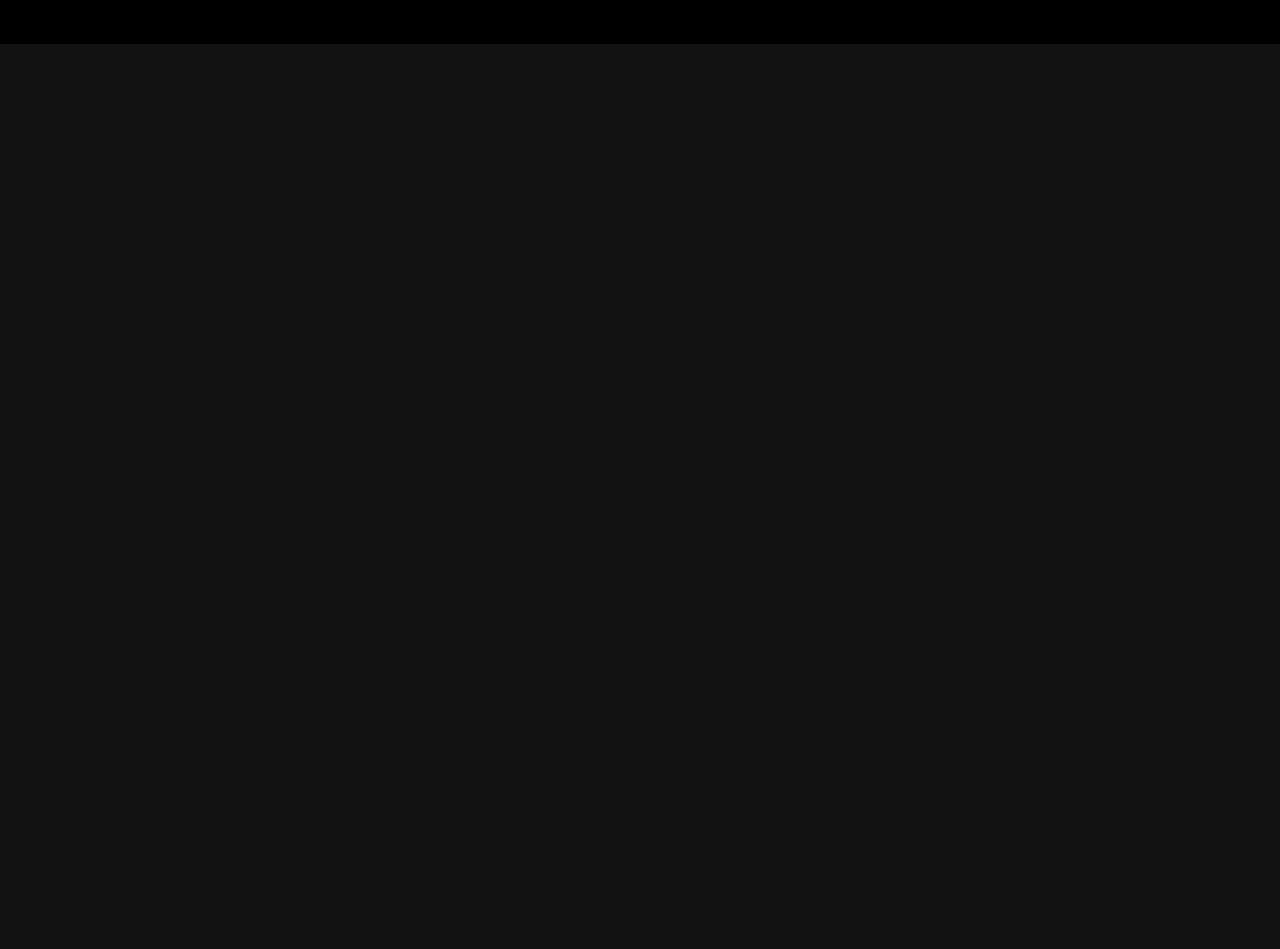
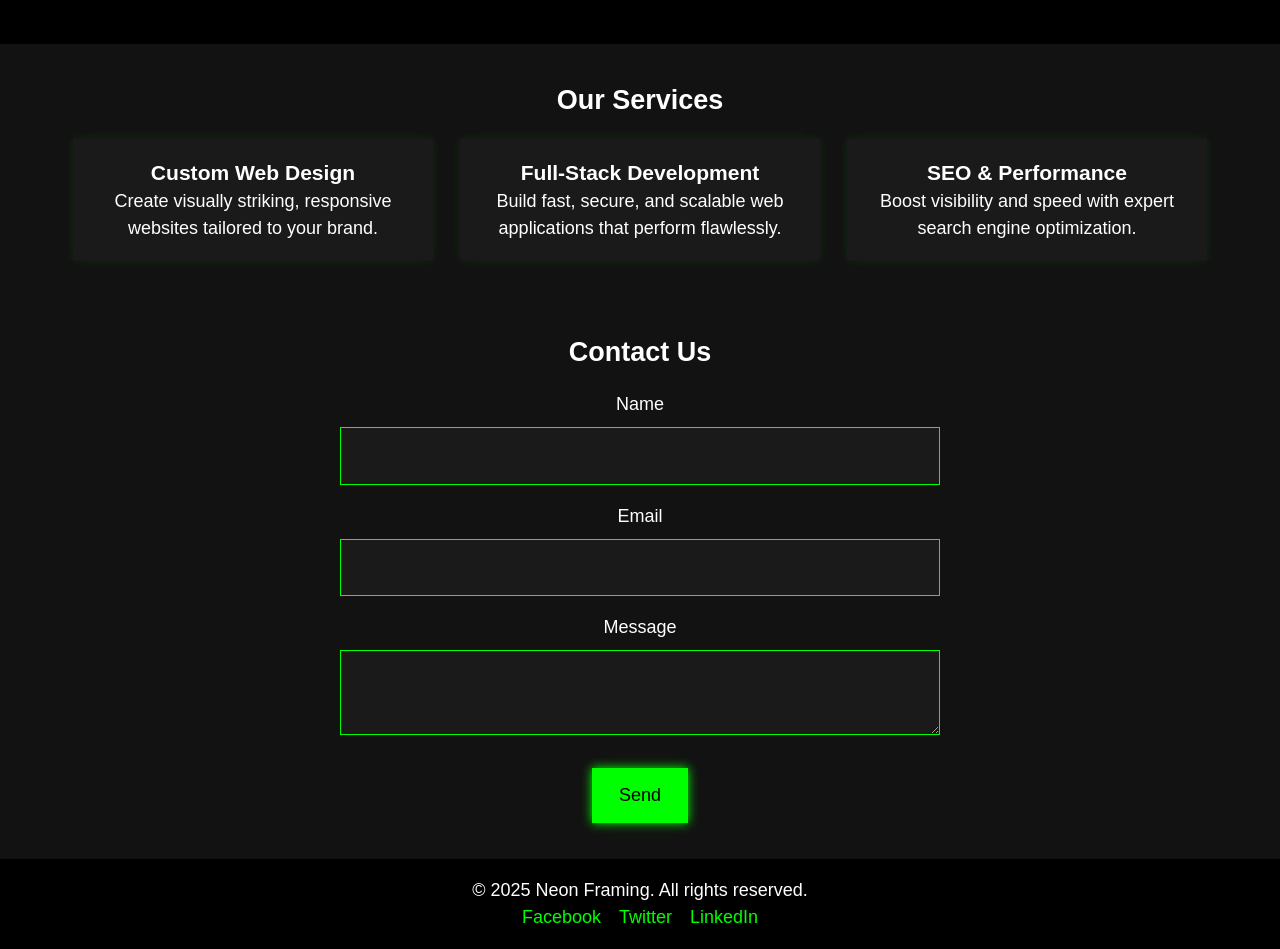
Before and after one commit to amadeus-aleksei/neon-framing-frontend, a React (Vite) app: page / in a window 1280 px wide. Shown: the part 420-1369 px from the top of the page. Before the commit the page ends 800 px from the top, so only its background shows below. Built offline with nearby package versions, Linux system fonts and the light colour scheme.

Commit message:
Add Services and Contact sections

```diff
--- a/src/App.jsx
+++ b/src/App.jsx
@@ -1,5 +1,8 @@
+import Footer from './components/common/Footer'
 import Header from './components/common/Header'
+import Contact from './components/sections/Contact'
 import Hero from './components/sections/Hero'
+import Services from './components/sections/Services'
 import './styles/styles.scss'
 
 function App() {
@@ -7,6 +10,9 @@ function App() {
     <div className='App'>
       <Header />
       <Hero />
+      <Services />
+      <Contact />
+      <Footer />
     </div>
   )
 }
--- /dev/null
+++ b/src/components/common/Footer.jsx
@@ -0,0 +1,15 @@
+    // Footer Component
+    function Footer() {
+      return (
+        <footer>
+          <p>&copy; 2025 Neon Framing. All rights reserved.</p>
+          <div className="social-links">
+            <a href="#">Facebook</a>
+            <a href="#">Twitter</a>
+            <a href="#">LinkedIn</a>
+          </div>
+        </footer>
+      );
+    }
+
+    export default Footer
--- /dev/null
+++ b/src/components/sections/Contact.jsx
@@ -0,0 +1,19 @@
+    // Contact Component
+    function Contact() {
+      return (
+        <section id="contact" className="contact">
+          <h2>Contact Us</h2>
+          <form>
+            <label htmlFor="name">Name</label>
+            <input type="text" id="name" name="name" />
+            <label htmlFor="email">Email</label>
+            <input type="email" id="email" name="email" />
+            <label htmlFor="message">Message</label>
+            <textarea id="message" name="message"></textarea>
+            <button type="button">Send</button>
+          </form>
+        </section>
+      );
+    }
+
+    export default Contact
--- a/src/components/sections/Hero.jsx
+++ b/src/components/sections/Hero.jsx
@@ -2,8 +2,8 @@
 const Hero = () => {
   return (
     <section className="hero">
-      <h1>Bring Your Vision to Life</h1>
-      <p>We design and develop stunning websites that captivate your audience.</p>
+      <h1>Bring Your Digital Vision to Life</h1>
+      <p>Craft stunning, user-focused websites that engage, convert, and grow your brand</p>
       <button>Get Started</button>
     </section>
   );
--- /dev/null
+++ b/src/components/sections/Services.jsx
@@ -0,0 +1,24 @@
+// Services Component
+const Services = () => {
+  return (
+    <section id="services" className="services">
+      <h2>Our Services</h2>
+      <div className="service-list">
+        <div className="service-card">
+          <h3>Custom Web Design</h3>
+          <p>Create visually striking, responsive websites tailored to your brand.</p>
+        </div>
+        <div className="service-card">
+          <h3>Full-Stack Development</h3>
+          <p>Build fast, secure, and scalable web applications that perform flawlessly.</p>
+        </div>
+        <div className="service-card">
+          <h3>SEO & Performance</h3>
+          <p>Boost visibility and speed with expert search engine optimization.</p>
+        </div>
+      </div>
+    </section>
+  );
+}
+
+export default Services
--- a/src/styles/styles.scss
+++ b/src/styles/styles.scss
@@ -1,3 +1,4 @@
+// styles.scss
 @use "reset";
 
 body {
@@ -8,7 +9,6 @@ body {
   padding: 0;
 }
 
-/* Header Styles */
 .header {
   background-color: #000;
   padding: 1.4rem;
@@ -28,6 +28,7 @@ body {
       list-style: none;
       display: flex;
       gap: 1rem;
+      flex-wrap: wrap;
     }
 
     a {
@@ -41,7 +42,6 @@ body {
   }
 }
 
-/* Hero Styles */
 .hero {
   background-color: #000;
   padding: 4rem 2rem;
@@ -73,3 +73,167 @@ body {
     box-shadow: 0 0 20px #00ff00;
   }
 }
+
+.services {
+  padding: 2rem 0;
+  text-align: center;
+  background-color: #121212;
+
+  .services-inner {
+    @extend .container;
+  }
+
+  .service-list {
+    display: flex;
+    justify-content: center;
+    flex-wrap: wrap;
+    padding-top: 1rem;
+    gap: 1.5rem;
+
+    .service-card {
+      flex: 0 1 360px;
+      min-width: 280px;
+      max-width: 360px;
+      padding: 1rem;
+      background-color: #1a1a1a;
+      box-shadow: 0 0 10px rgba(0, 255, 0, 0.1);
+      color: #fff;
+      transition: transform 0.3s;
+    }
+
+    .service-card:hover {
+      transform: scale(1.01);
+    }
+  }
+}
+
+.contact {
+  padding: 2rem 0;
+  text-align: center;
+  background-color: #121212;
+
+  .contact-inner {
+    @extend .container;
+  }
+
+  p {
+    margin-bottom: 1.5rem;
+    color: #fff;
+  }
+
+  form {
+    display: flex;
+    flex-direction: column;
+    align-items: center;
+    max-width: 600px;
+    margin: 0 auto;
+
+    label {
+      margin-top: 1rem;
+      color: #fff;
+    }
+
+    input,
+    textarea {
+      width: 100%;
+      padding: 0.8rem;
+      margin-top: 0.5rem;
+      background-color: #1a1a1a;
+      color: #fff;
+      border: 1px solid #00ff00;
+    }
+
+    button {
+      margin-top: 1.8rem;
+      padding: 0.8rem 1.5rem;
+      background-color: #00ff00;
+      color: #000;
+      border: none;
+      cursor: pointer;
+      box-shadow: 0 0 10px #00ff00;
+    }
+
+    button:hover {
+      box-shadow: 0 0 20px #00ff00;
+    }
+  }
+}
+
+footer {
+  background-color: #000;
+  padding: 1rem 0;
+  text-align: center;
+
+  .footer-inner {
+    @extend .container;
+  }
+
+  .social-links {
+    a {
+      color: #00ff00;
+      margin: 0 0.5rem;
+      text-decoration: none;
+    }
+
+    a:hover {
+      text-shadow: 0 0 10px #00ff00;
+    }
+  }
+}
+
+@media (max-width: 767px) {
+  .container {
+    max-width: 90%;
+  }
+
+  .header .logo {
+    font-size: 1.2rem;
+  }
+
+  .hero {
+    padding: 2rem 0;
+  }
+
+  .hero h1 {
+    font-size: 2rem;
+  }
+
+  .hero p {
+    font-size: 1rem;
+  }
+
+  .hero button {
+    padding: 0.6rem 1.2rem;
+  }
+
+  .services .service-list {
+    flex-direction: column;
+    align-items: center;
+    gap: 1.5rem;
+  }
+
+  .services .service-card {
+    flex: 0 1 100%;
+    max-width: 90%;
+    min-width: 0;
+    margin-bottom: 0;
+  }
+
+  .portfolio .project-grid {
+    flex-direction: column;
+    gap: 1rem;
+  }
+
+  .portfolio .project-card {
+    max-width: 100%;
+    margin-bottom: 1rem;
+  }
+
+  .contact {
+    padding: 2rem 0;
+  }
+
+  .contact form {
+    max-width: 100%;
+  }
+}
```
